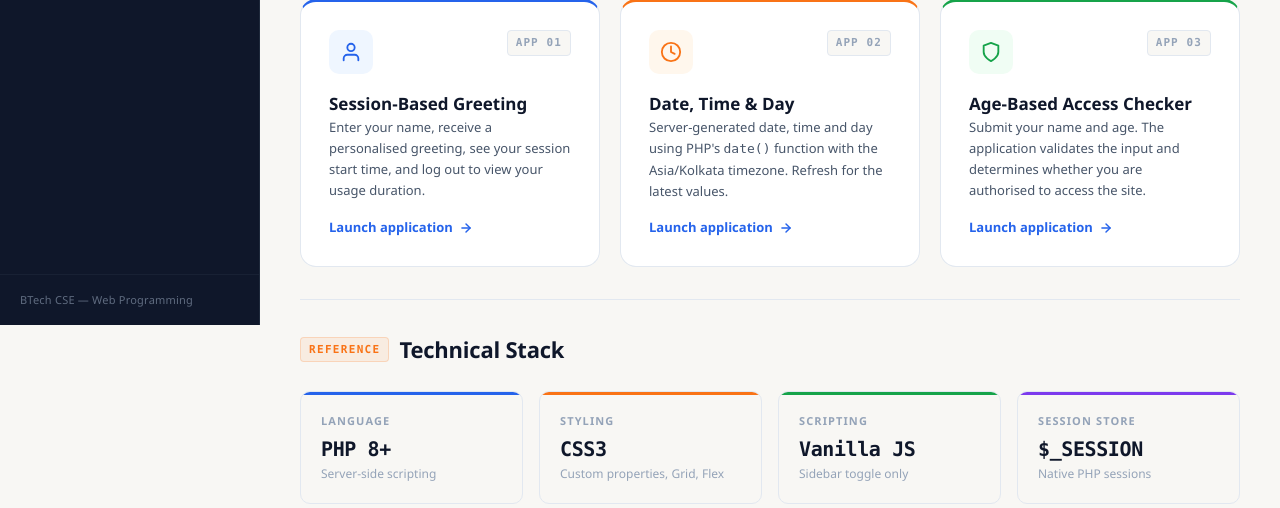
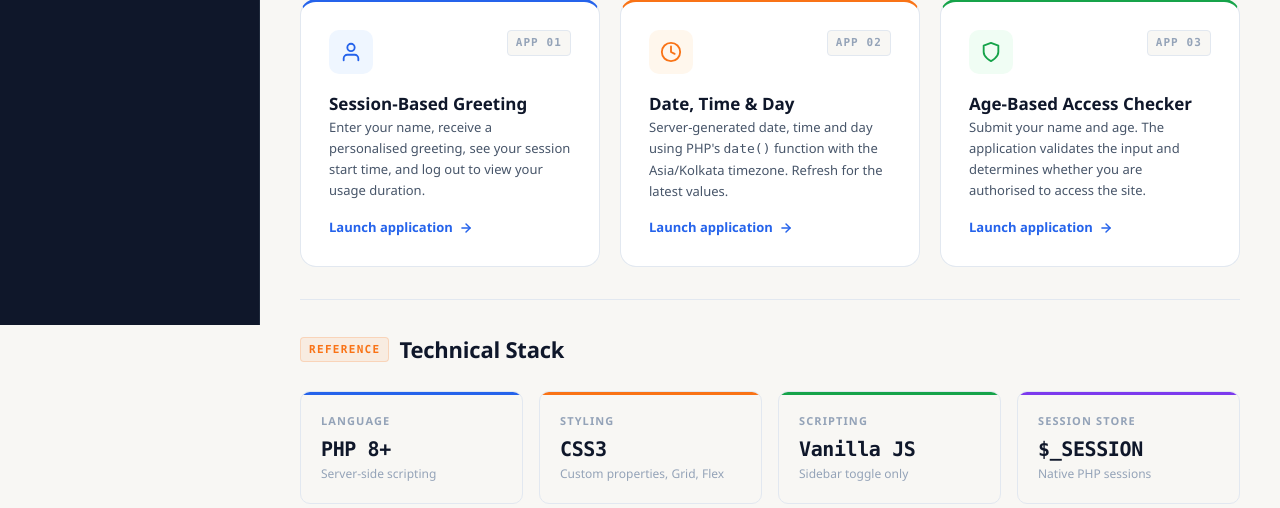
Before and after one commit to khushi-btw/Lab-10, a PHP site: page / in a window 1280 px wide. Shown: the part 475-983 px from the top of the page. Run offline with PHP 8.4, Linux system fonts and the light colour scheme.

Commit message:
style: remove sidebar footer text 'BTech CSE - Web Programming'
Removed the .sidebar-footer div and its span from includes/header.php.
Removed the now-unused .sidebar-footer CSS rule from assets/css/style.css.
Sidebar flex layout naturally expands the nav to fill the freed space.
No gap, no layout shift, desktop and mobile unaffected.

```diff
--- a/assets/css/style.css
+++ b/assets/css/style.css
@@ -190,15 +190,6 @@ button { cursor: pointer; font-family: inherit; }
 
 .nav-link.active .nav-num { opacity: 1; }
 
-/* Sidebar footer */
-.sidebar-footer {
-    padding: 16px 20px;
-    border-top: 1px solid var(--clr-sidebar-border);
-    font-size: 11px;
-    color: var(--clr-sidebar-text);
-    opacity: .6;
-    letter-spacing: .02em;
-}
 
 /* ------------------------------------------------------------------
    3. MAIN WRAPPER & TOPBAR
--- a/includes/header.php
+++ b/includes/header.php
@@ -81,10 +81,6 @@ $currentPage = current_page();
         </ul>
     </nav>
 
-    <!-- Footer note -->
-    <div class="sidebar-footer">
-        <span>BTech CSE &mdash; Web Programming</span>
-    </div>
 </aside>
 
 <!-- ================================================================
```
